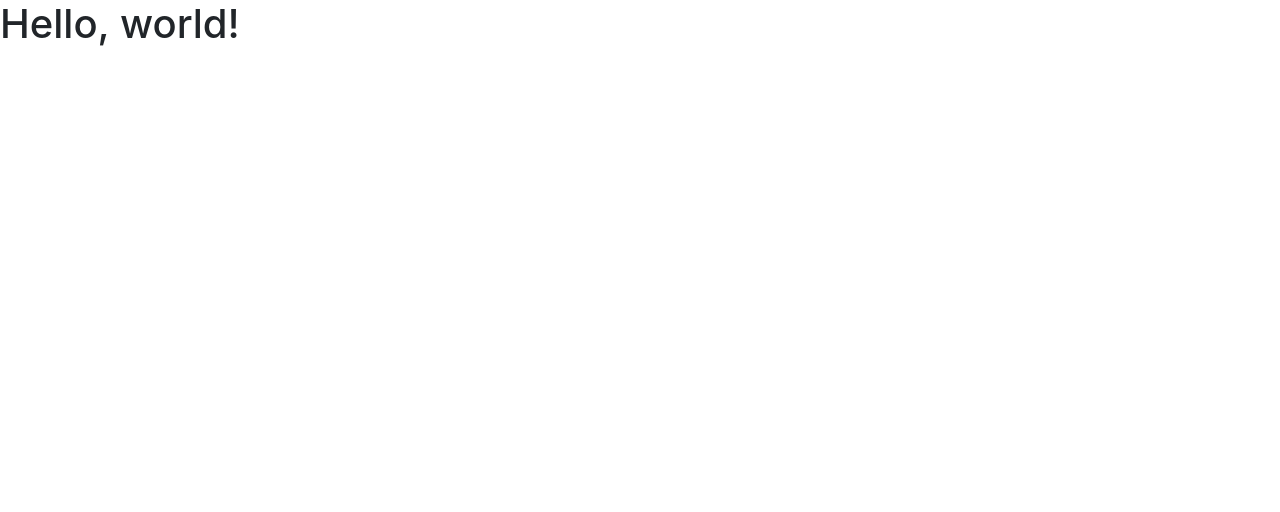
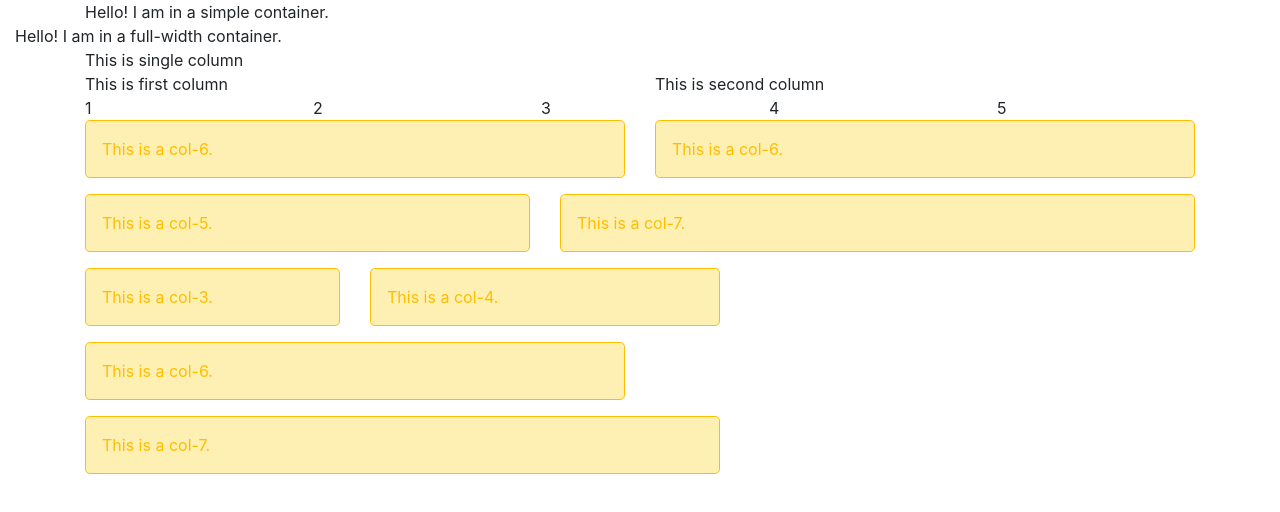
Before and after one commit to hanssenstijn/bootstrapTutorial, a website: page index.html in a window 1280 px wide. Drawn offline with nearby package versions, Linux system fonts and the light colour scheme.

Commit message:
bootstrap container/col/row with .scss

```diff
--- a/index.html
+++ b/index.html
@@ -5,6 +5,8 @@
   <!-- Required meta tags -->
   <meta charset="utf-8">
   <meta name="viewport" content="width=device-width, initial-scale=1, shrink-to-fit=no">
+
+  <link rel="stylesheet" href="mystyle.css">
 
   <!-- Bootstrap CSS -->
   <link rel="stylesheet" href="https://stackpath.bootstrapcdn.com/bootstrap/4.5.0/css/bootstrap.min.css"
@@ -16,7 +18,87 @@
 </head>
 
 <body>
-  <h1>Hello, world!</h1>
+  <div class="container">
+    Hello! I am in a simple container.
+  </div>
+
+  <div class="container-fluid">
+    Hello! I am in a full-width container.
+  </div>
+
+  <div class="container">
+    <div class="row">
+      <div class="col">
+        This is single column
+      </div>
+    </div>
+    <div class="row">
+      <div class="col">
+        This is first column
+      </div>
+      <div class="col">
+        This is second column
+      </div>
+    </div>
+    <div class="row">
+      <div class="col">
+        1
+      </div>
+      <div class="col">
+        2
+      </div>
+      <div class="col">
+        3
+      </div>
+      <div class="col">
+        4
+      </div>
+      <div class="col">
+        5
+      </div>
+    </div>
+  </div>
+
+  <div class="container">
+    <div class="row">
+      <div class="col-6">
+        <div class="panel panel-yellow">This is a col-6.</div>
+      </div>
+      <div class="col-6">
+        <div class="panel panel-yellow">This is a col-6.</div>
+      </div>
+    </div>
+
+    <div class="row">
+      <div class="col-5">
+        <div class="panel panel-yellow">This is a col-5.</div>
+      </div>
+      <div class="col-7">
+        <div class="panel panel-yellow">This is a col-7.</div>
+      </div>
+    </div>
+
+    <div class="row">
+      <div class="col-3">
+        <div class="panel panel-yellow">This is a col-3.</div>
+      </div>
+      <div class="col-4">
+        <div class="panel panel-yellow">This is a col-4.</div>
+      </div>
+    </div>
+
+    <div class="row">
+      <div class="col-6">
+        <div class="panel panel-yellow">This is a col-6.</div>
+      </div>
+      <div class="col-7">
+        <div class="panel panel-yellow">This is a col-7.</div>
+      </div>
+    </div>
+  </div>
+
+
+
 
   <!-- Optional JavaScript -->
   <!-- jQuery first, then Popper.js, then Bootstrap JS -->
--- /dev/null
+++ b/mystyle.scss
@@ -0,0 +1,48 @@
+$blue: #DDEDFF;
+$dark-blue: #0087FF;
+
+$yellow: #FEF0B2;
+$dark-yellow: #FFBD00;
+
+$pink: #FAD2E1;
+$dark-pink: #F84F7F;
+
+$purple: #DFCCFF;
+$dark-purple: #7F51F4;
+
+@mixin color-panel($color1, $color2){
+    border: 1px solid $color2;
+    background-color: $color1;
+    color: $color2;
+}
+
+body {
+  margin: 4rem 0;
+}
+
+h4 {
+  margin-bottom:2rem;
+  margin-top: 3rem;
+}
+
+.panel {
+  border-radius: 0.3rem;
+  padding: 1rem;
+  margin-bottom: 1rem;
+
+  &.panel-blue {
+    @include color-panel($blue, $dark-blue);
+  }
+
+  &.panel-yellow{
+    @include color-panel($yellow, $dark-yellow);
+  }
+
+  &.panel-pink{
+    @include color-panel($pink, $dark-pink);
+  }
+
+  &.panel-purple {
+    @include color-panel($purple, $dark-purple);
+  }
+}
--- a/style.css
+++ /dev/null
@@ -1,3 +0,0 @@
-.selector-for-some-widget {
-  box-sizing: content-box;
-}
```
Also changed, not shown: mystyle.css (added), 1 other file.
